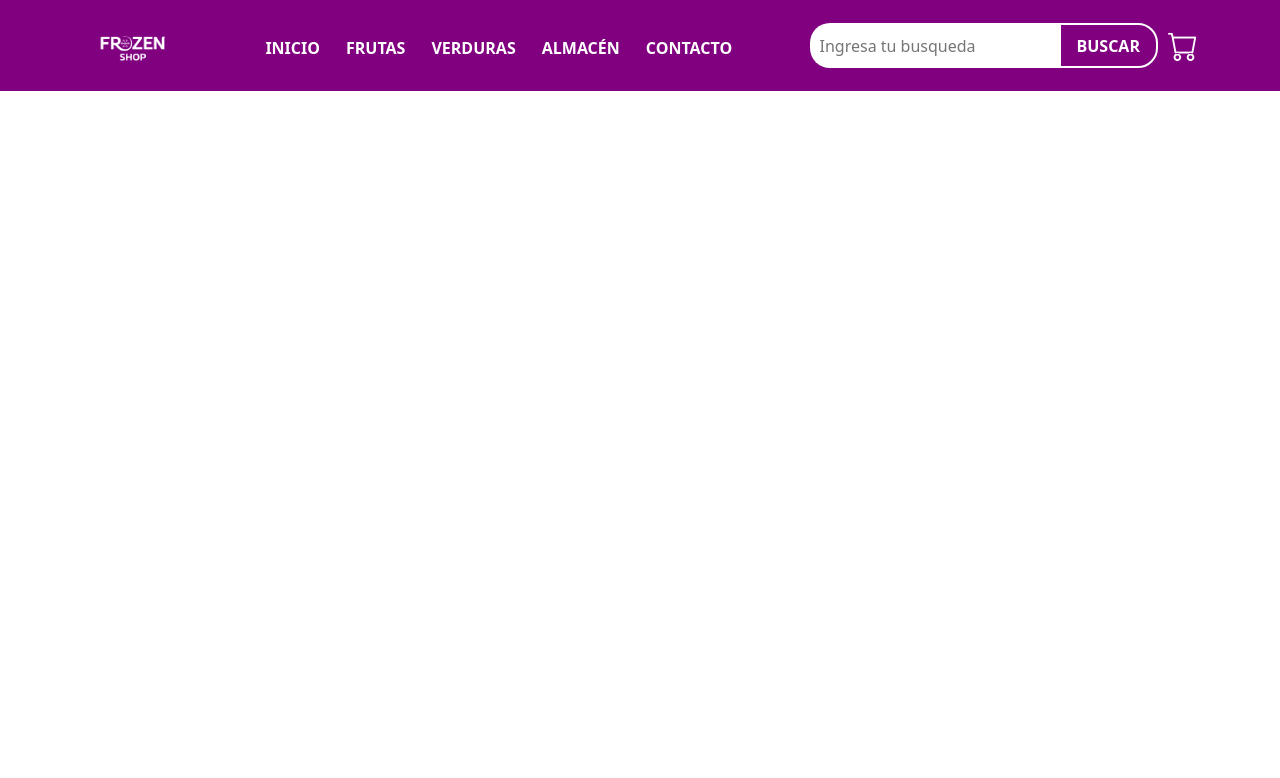
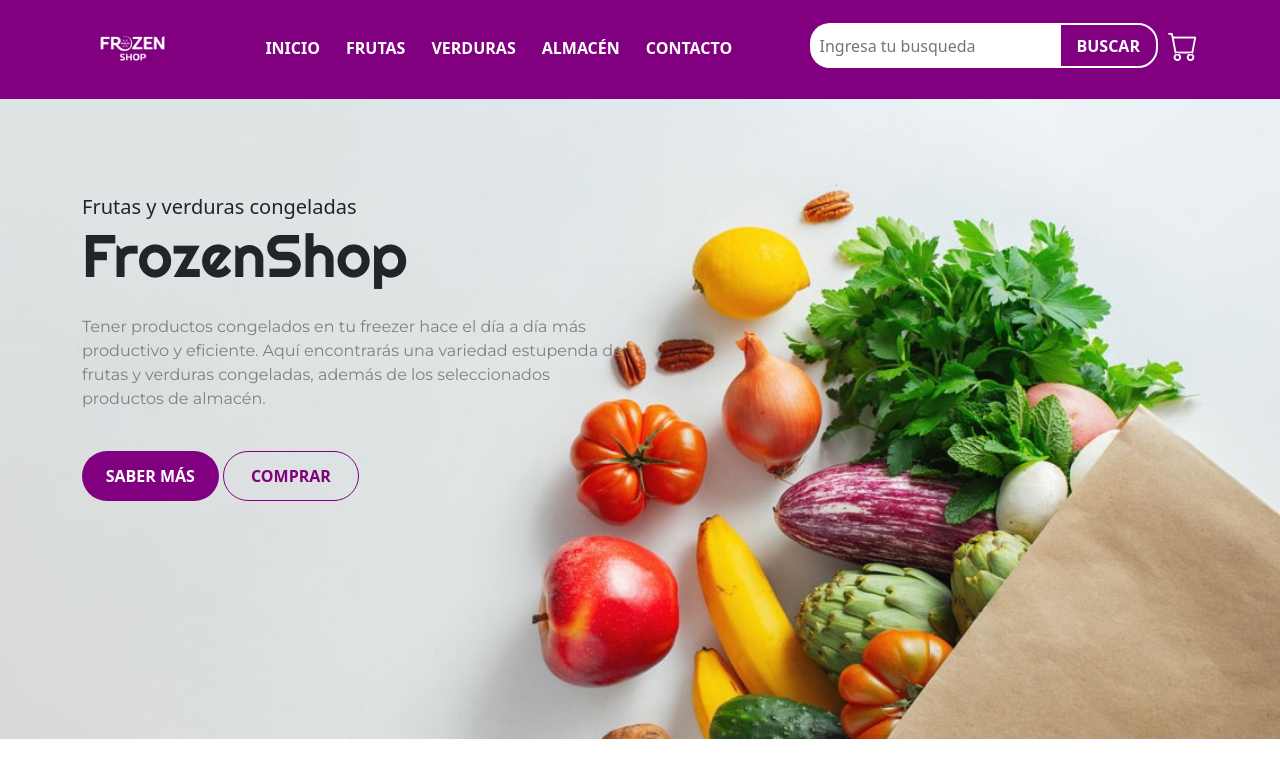
Before and after one commit to MatiasLauria/proyecto-final, a website: page index.html in a window 1280 px wide. Drawn offline with nearby package versions, Linux system fonts and the light colour scheme.

Commit message:
section-1

```diff
--- a/index.html
+++ b/index.html
@@ -5,21 +5,25 @@
     <meta charset="UTF-8">
     <meta http-equiv="X-UA-Compatible" content="IE=edge">
     <meta name="viewport" content="width=device-width, initial-scale=1.0">
-    <!-- Bootstrap -->
-    <link href="https://cdn.jsdelivr.net/npm/bootstrap@5.2.0-beta1/dist/css/bootstrap.min.css" rel="stylesheet"
+        <!-- Bootstrap -->
+        <link href="https://cdn.jsdelivr.net/npm/bootstrap@5.2.0-beta1/dist/css/bootstrap.min.css" rel="stylesheet"
         integrity="sha384-0evHe/X+R7YkIZDRvuzKMRqM+OrBnVFBL6DOitfPri4tjfHxaWutUpFmBp4vmVor" crossorigin="anonymous">
         <!-- Bootstrap icon -->
         <link rel="stylesheet" href="https://cdn.jsdelivr.net/npm/bootstrap-icons@1.8.3/font/bootstrap-icons.css">
-    <!-- Hojas de estilo -->
-    <link rel="stylesheet" href="css/style.css">
-    <title>FrozenShop | Mundo de los congelados</title>
+        <!-- Google fonts -->
+        <link rel="preconnect" href="https://fonts.googleapis.com">
+        <link rel="preconnect" href="https://fonts.gstatic.com" crossorigin>
+        <link href="https://fonts.googleapis.com/css2?family=Montserrat&family=Righteous&display=swap" rel="stylesheet">
+        <!-- Hojas de estilo -->
+        <link rel="stylesheet" href="css/style.css">
+        <title>FrozenShop | Mundo de los congelados</title>
 </head>
 
 <body>
 
 
     <header>
-        <nav class="navbar navbar-expand-lg">
+        <nav class="navbar navbar-expand-lg pb-3  ">
             <div class="container">
                 <a class="navbar-brand" href="#"><img src="img/logofrozen.png" class="img-fluid" alt="logo"></a>
                 <button class="navbar-toggler" type="button" data-bs-toggle="collapse"
@@ -59,6 +63,27 @@
     </header>
 
 
+    <main>
+        <section class="main py-4">
+            <div class="container">
+                <div class="row py-5">
+                    <div class="col-lg-6 py-4">
+                        <h5 class="m-0">Frutas y verduras congeladas</h5>
+                        <h1>FrozenShop</h1>
+                        <div class="line my-4"></div>
+                        <p>Tener productos congelados en tu freezer hace el día a día más productivo y eficiente.
+                            Aquí encontrarás una variedad estupenda de frutas y verduras congeladas, además de los seleccionados productos de almacén.
+                        </p>
+                        <button class="mbtn1 mt-4">SABER MÁS
+                        </button>
+                        <button class="mbtn2">COMPRAR</button>
+                    </div>
+                </div>
+            </div>
+        </section>
+    </main>
+
+
 
 
 
--- /dev/null
+++ b/scss/layout/_header.scss
@@ -0,0 +1,72 @@
+.navbar{
+    background-color: purple;
+
+
+.navbar-brand{
+    height: 75px;
+    width: 100px;
+
+
+
+}
+.navbar-toggler {
+    background: white;
+    color: white;
+
+
+}
+
+
+
+
+.nav-item {
+    a{
+        text-decoration: none;
+        color: white;
+        font-weight: 600;
+        text-transform: uppercase;
+        margin-right: 10px;
+        transition: all 0.5s;
+        &:hover{
+            color: palevioletred;
+        }
+
+    }
+}
+
+.search {
+    height: 45px;
+    outline: none;
+    border: 2px solid white;
+    border-radius: 20px 0px 0px 20px;
+    border-right: none;
+}
+
+.btn1 { height: 45px;
+        outline: none;
+        border: 2px solid white;
+        background-color: purple;
+        color: white;
+        border-radius: 0px 20px 20px 0px;
+        transition: all 0.5s;
+        font-weight: 600;
+        &:hover{
+            color: palevioletred;
+        }
+
+
+
+}
+
+ .bi-cart{
+    font-size: 30px;
+    color: white;
+    margin-left: 10px;
+    cursor: pointer;
+    transition: all 0.5s;
+    &:hover{
+        color: palevioletred;
+    }
+
+}
+}
--- a/scss/style.scss
+++ b/scss/style.scss
@@ -4,75 +4,59 @@
     box-sizing: border-box;
 }
 
-.navbar{
-    background-color: purple;
+@import "./layout/header";
 
 
-.navbar-brand{
-    height: 75px;
-    width: 100px;
+.main {
+    background: url(../img/frutasyverduras.jpg)no-repeat;
+    background-size: cover;
+    height: 80vh;
+    width: 100%;
+    h6 {
+        font-size: 18px;
+        font-weight: 500;
+        font-family: 'Montserrat', sans-serif;
+}
+h1{
+    font-size: 3.75rem;
+    font-family: 'Righteous', cursive;
+}
 
-
-
-}
-.navbar-toggler {
-    background: white;
-    color: white;
-
+p {
+    color: gray;
+    font-family: 'Montserrat', sans-serif;
 
 }
 
-
-
-
-.nav-item {
-    a{
-        text-decoration: none;
+.mbtn1{
+    height: 50px;
+    width: 25%;
+    outline: none;
+    border: none;
     color: white;
     font-weight: 600;
-        text-transform: uppercase;
-        margin-right: 10px;
+    background: purple;
+    border-radius: 50px;
     transition: all 0.5s;
     &:hover{
         color: palevioletred;
     }
 
 }
-}
 
-.search {
-    height: 45px;
+.mbtn2{
+    height: 50px;
+    width: 25%;
     outline: none;
-    border: 2px solid white;
-    border-radius: 20px 0px 0px 20px;
-    border-right: none;
-}
-
-.btn1 { height: 45px;
-        outline: none;
-        border: 2px solid white;
-        background-color: purple;
-        color: white;
-        border-radius: 0px 20px 20px 0px;
-        transition: all 0.5s;
+    background-color: transparent;
+    color: purple;
     font-weight: 600;
-        &:hover{
-            color: palevioletred;
-        }
-
-
-
-}
-
- .bi-cart{
-    font-size: 30px;
-    color: white;
-    margin-left: 10px;
-    cursor: pointer;
+    border: 1px solid purple;
+    border-radius: 50px;
     transition: all 0.5s;
     &:hover{
         color: palevioletred;
     }
+}
 
 }
-}
```
Also changed, not shown: css/style.css, img/frutasyverduras.jpg (added). Lines whose indentation alone changed are shown as unchanged.
